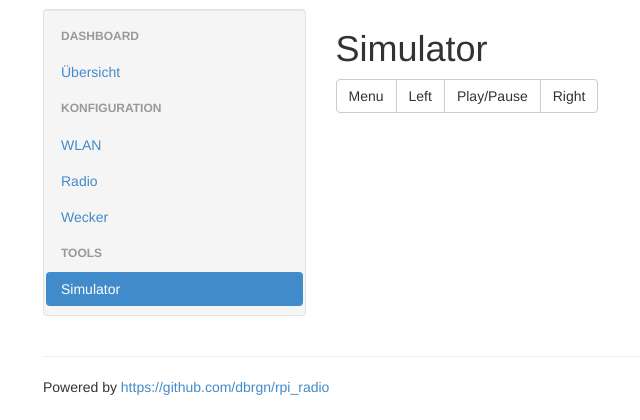
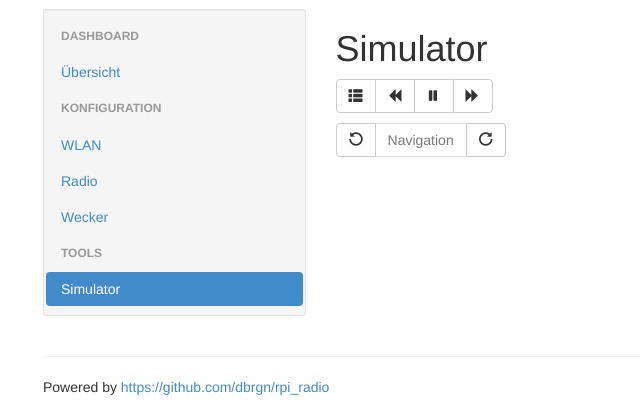
Before and after one commit to dbrgn/rpi_radio, a Python web app: template web/templates/simulator.html in a window 1280 px wide. Shown: the part 51-471 px from the top of the page, without its empty margins (27-667 px from the left). Run offline with Jinja, Linux system fonts and the light colour scheme; the template is opened without the code that fills it, so the values that code supplies are empty.

Commit message:
Simulator: Buttons

```diff
--- a/web/requirements.txt
+++ b/web/requirements.txt
@@ -1,3 +1,4 @@
 Flask==0.9
 PyYAML==3.10
 netifaces==0.8
+Flask-SocketIO==0.1.0
--- a/web/static/css/style.css
+++ b/web/static/css/style.css
@@ -23,3 +23,21 @@ body {
     font-weight: bold;
     text-transform: uppercase;
 }
+
+.mirrored {
+    -moz-transform: scale(-1, 1);
+    -webkit-transform: scale(-1, 1);
+    -o-transform: scale(-1, 1);
+    -ms-transform: scale(-1, 1);
+    transform: scale(-1, 1);
+}
+
+.spacer-10 {
+    margin-top: 10px;
+}
+.spacer-30 {
+    margin-top: 30px;
+}
+.spacer-50 {
+    margin-top: 50px;
+}
--- a/web/templates/simulator.html
+++ b/web/templates/simulator.html
@@ -5,9 +5,17 @@
     <h1>Simulator</h1>
 
     <div class="btn-group">
-        <button type="button" class="btn btn-default">Menu</button>
-        <button type="button" class="btn btn-default">Left</button>
-        <button type="button" class="btn btn-default">Play/Pause</button>
-        <button type="button" class="btn btn-default">Right</button>
+        <button type="button" class="btn btn-default"><span class="glyphicon glyphicon-th-list"></span></button>
+        <button type="button" class="btn btn-default"><span class="glyphicon glyphicon-backward"></span></button>
+        <button type="button" class="btn btn-default"><span class="glyphicon glyphicon-pause"></span></button>
+        <button type="button" class="btn btn-default"><span class="glyphicon glyphicon-forward"></span></button>
+    </div>
+
+    <div class="spacer-10"></div>
+
+    <div class="btn-group">
+        <button type="button" class="btn btn-default"><span class="glyphicon glyphicon-repeat mirrored"></span></button>
+        <button type="button" class="btn btn-default disabled">Navigation</button>
+        <button type="button" class="btn btn-default"><span class="glyphicon glyphicon-repeat"></span></button>
     </div>
 {% endblock %}
```
